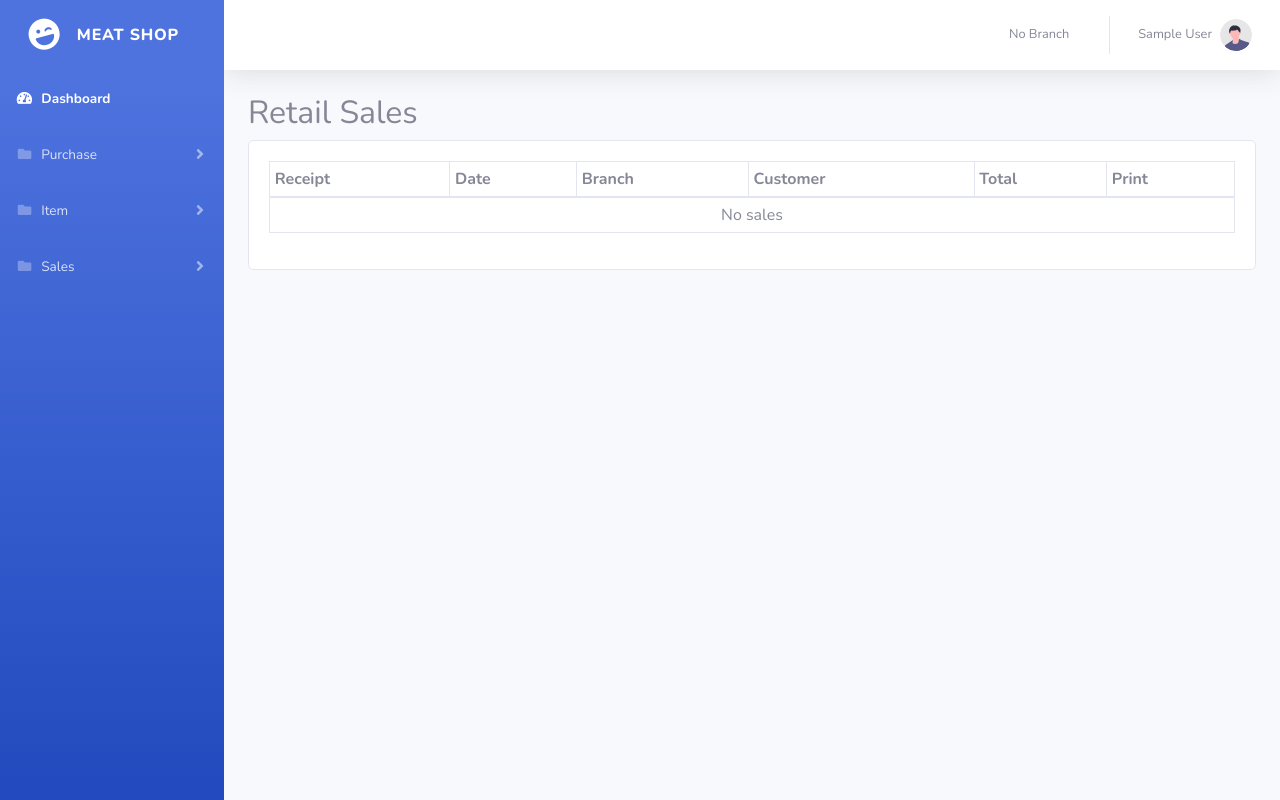
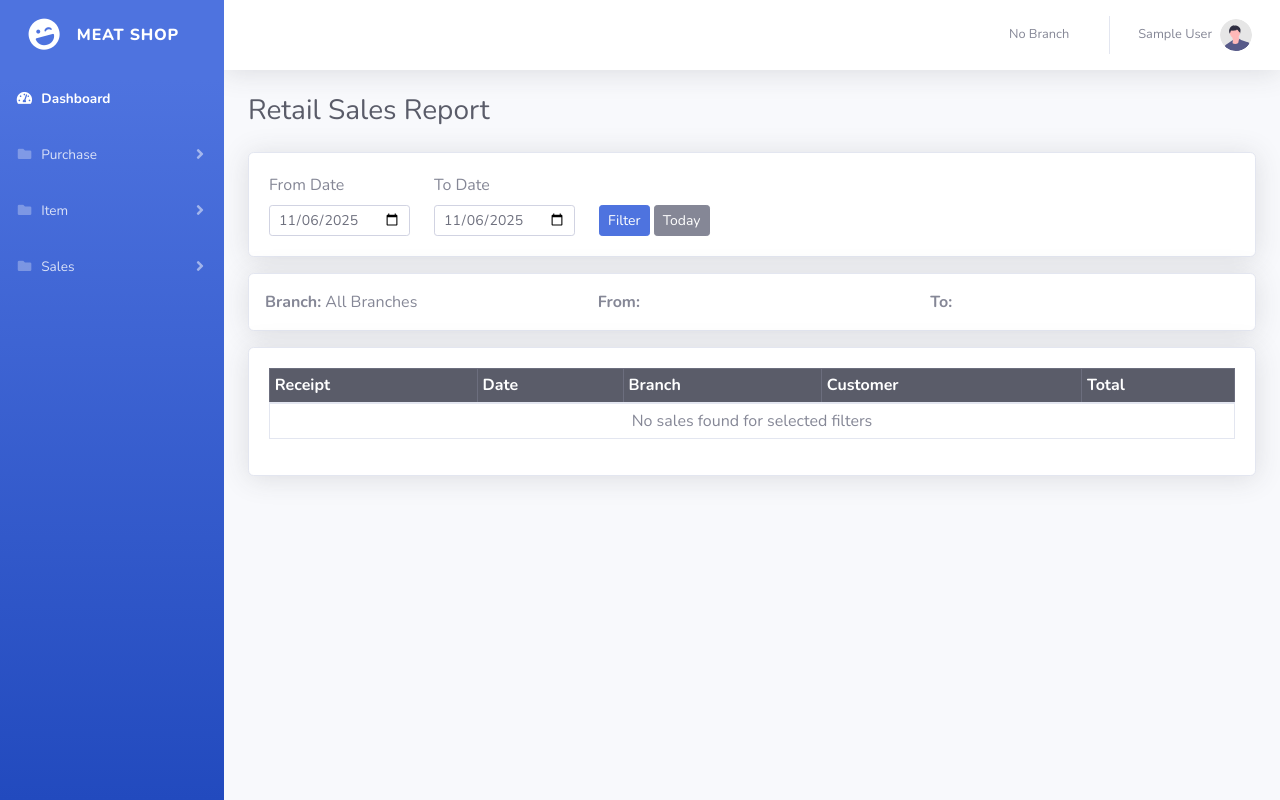
Before and after one commit to harshith-99/meat_shop, a Django app: page /accounts/sales/retail/list/ in a window 1280 px wide. Run offline with Django 5.2, Linux system fonts and the light colour scheme; the visitor is signed in with stand-in values (Sample User, id 1); data comes from the database, SQL or seed files in the repository; parts of the project's set-up code (start-up, migrations or seed data) failed here and were passed over; some libraries are stand-ins or nearby versions.

Commit message:
changes pushed on 06112025

```diff
--- a/accounts/urls.py
+++ b/accounts/urls.py
@@ -49,6 +49,7 @@
     path('retailsales/add/', views.retail_sales_add, name='retail_sales_add'),
     path('sales/retail/list/', views.retail_sales_list, name='retail_sales_list'),
     path('sales/retail/receipt/<int:pk>/', views.retail_receipt, name='retail_receipt'),
+    path('sales/retail/delete/<int:pk>/', views.retail_sales_delete, name='retail_sales_delete'),
 
     # Wholesale Sales URLs
     path('wholesale-sales/add/', views.wholesale_sales_add, name='wholesale_sales_add'),
--- a/accounts/views.py
+++ b/accounts/views.py
@@ -574,36 +574,52 @@
 @login_required
 def retail_sales_list(request):
     is_admin_like = request.user.role in ['super_admin', 'admin', 'manager']
+
+    # === GET FILTERS ===
     branch_id = request.GET.get('branch')
-    from_date = request.GET.get('from_date')
-    to_date = request.GET.get('to_date')
+    from_date_str = request.GET.get('from_date')
+    to_date_str = request.GET.get('to_date')
 
-    sales = RetailSales.objects.filter(delete_status=False)
+    # === DEFAULT: TODAY ===
+    today = date.today()
+    from_date = from_date_str or today.strftime('%Y-%m-%d')
+    to_date = to_date_str or today.strftime('%Y-%m-%d')
 
+    # === BUILD QUERY ===
+    sales = RetailSales.objects.filter(
+        delete_status=False,
+        sales_date__gte=from_date,
+        sales_date__lte=to_date
+    ).select_related('branch', 'customer', 'added_by')
+
+    # Branch Filter
     if not is_admin_like:
         sales = sales.filter(branch=request.user.branch)
     else:
         if branch_id:
             sales = sales.filter(branch_id=branch_id)
 
-    if from_date:
+    sales = sales.order_by('-sales_date')
+
+    # === GET BRANCH NAME FOR DISPLAY ===
+    selected_branch_name = ""
+    if branch_id:
         try:
-            sales = sales.filter(sales_date__gte=from_date)
-        except:
+            selected_branch_name = Branch.objects.get(id=branch_id).branch_name
+        except Branch.DoesNotExist:
             pass
-    if to_date:
-        try:
-            sales = sales.filter(sales_date__lte=to_date)
-        except:
-            pass
+    elif not is_admin_like and request.user.branch:
+        selected_branch_name = request.user.branch.branch_name
 
     context = {
-        'sales': sales.select_related('branch', 'customer').order_by('-sales_date'),
+        'sales': sales,
         'branches': Branch.objects.all() if is_admin_like else None,
         'is_admin_like': is_admin_like,
         'selected_branch': branch_id,
         'from_date': from_date,
         'to_date': to_date,
+        'selected_branch_name': selected_branch_name,
+        'today': today,
     }
     return render(request, 'retail_sales_list.html', context)
 
@@ -698,6 +714,29 @@
         'form': form, 'formset': formset,
         'customer_form': customer_form, 'is_admin_like': is_admin_like
     })
+
+@login_required
+def retail_sales_delete(request, pk):
+    if request.user.role not in ['super_admin', 'admin', 'manager']:
+        return JsonResponse({'error': 'Unauthorized'}, status=403)
+
+    sale = get_object_or_404(RetailSales, pk=pk, delete_status=False)
+
+    # Restore stock
+    with transaction.atomic():
+        for detail in sale.retailsalesdetails_set.all():
+            item = detail.item
+            if item.category.is_weight_based:
+                item.stock += detail.net_weight
+            else:
+                item.stock += detail.qty
+            item.save()
+
+        sale.delete_status = True
+        sale.deleted_by = request.user
+        sale.save()
+
+    return JsonResponse({'success': True})
 
 @login_required
 def wholesale_sales_list(request):
--- a/templates/retail_sales_list.html
+++ b/templates/retail_sales_list.html
@@ -1,15 +1,21 @@
 {% load static %}
-{% include "sidebar\sidebar.html" %}
+{% include "sidebar/sidebar.html" %}
 {% load humanize %}
 
+<div class="container-fluid">
+    <h1 class="h3 mb-4 text-gray-800">Retail Sales Report</h1>
 
-    <div class="container-fluid">
-        <h2>Retail Sales</h2>
+    <!-- FILTER SUMMARY -->
 
+
+    <!-- FILTER FORM -->
+    <div class="card shadow mb-3">
+        <div class="card-body">
+            <form method="get">
+                <div class="row g-2 align-items-end">
                     {% if is_admin_like %}
-        <form method="get" class="mb-3">
-            <div class="row g-2">
-                <div class="col">
+                    <div class="col-md-3">
+                        <label class="form-label">Branch</label>
                         <select name="branch" class="form-select form-select-sm">
                             <option value="">All Branches</option>
                             {% for b in branches %}
@@ -19,24 +25,56 @@
                             {% endfor %}
                         </select>
                     </div>
-                <div class="col"><input type="date" name="from_date" value="{{ from_date }}" class="form-control form-control-sm"></div>
-                <div class="col"><input type="date" name="to_date" value="{{ to_date }}" class="form-control form-control-sm"></div>
-                <div class="col"><button type="submit" class="btn btn-primary btn-sm">Filter</button></div>
+                    {% endif %}
+                    <div class="col-md-2">
+                        <label class="form-label">From Date</label>
+                        <input type="date" name="from_date" value="{{ from_date }}" class="form-control form-control-sm">
+                    </div>
+                    <div class="col-md-2">
+                        <label class="form-label">To Date</label>
+                        <input type="date" name="to_date" value="{{ to_date }}" class="form-control form-control-sm">
+                    </div>
+                    <div class="col">
+                        <button type="submit" class="btn btn-primary btn-sm">Filter</button>
+                        <a href="{% url 'retail_sales_list' %}" class="btn btn-secondary btn-sm">Today</a>
+                    </div>
                 </div>
             </form>
-        {% endif %}
+        </div>
+    </div>
 
-        <div class="card">
+    <div class="card shadow mb-3">
+        <div class="card-body p-3">
+            <div class="row text-sm">
+                <div class="col">
+                    <strong>Branch:</strong> {{ selected_branch_name|default:"All Branches" }}
+                </div>
+                <div class="col">
+                    <strong>From:</strong> {{ from_date|date:"d/m/Y" }}
+                </div>
+                <div class="col">
+                    <strong>To:</strong> {{ to_date|date:"d/m/Y" }}
+                </div>
+            </div>
+        </div>
+    </div>
+
+    <!-- SALES TABLE -->
+    <div class="card shadow">
         <div class="card-body">
+            <div class="table-responsive">
                 <table class="table table-sm table-bordered">
-                    <thead>
+                    <thead class="table-dark">
                         <tr>
                             <th>Receipt</th>
                             <th>Date</th>
                             <th>Branch</th>
                             <th>Customer</th>
                             <th>Total</th>
-                            <th>Print</th>
+                            {% if is_admin_like %}
+                            <th>Created By</th>
+                            <th>Action</th>
+                            {% endif %}
                         </tr>
                     </thead>
                     <tbody>
@@ -46,14 +84,46 @@
                             <td>{{ s.sales_date|date:"d/m/Y" }}</td>
                             <td>{{ s.branch.branch_name }}</td>
                             <td>{{ s.customer.customer_name|default:"Walk-in" }}</td>
-                            <td>₹{{ s.grand_total|floatformat:2|intcomma }}</td>
-                            <td><a href="{% url 'retail_receipt' s.pk %}" target="_blank" class="btn btn-info btn-xs">Print</a></td>
+                            <td class="text-end">₹{{ s.grand_total|floatformat:2|intcomma }}</td>
+                            {% if is_admin_like %}
+                            <td>{{ s.added_by.get_full_name|default:s.added_by.username }}</td>
+                            <td>
+                                <a href="{% url 'retail_receipt' s.pk %}" target="_blank" class="btn btn-info btn-sm">
+                                    Print
+                                </a>
+                                <button onclick="deleteSale({{ s.pk }})" class="btn btn-danger btn-sm">
+                                    Delete
+                                </button>
+                            </td>
+                            {% endif %}
                         </tr>
                         {% empty %}
-                        <tr><td colspan="6" class="text-center">No sales</td></tr>
+                        <tr>
+                            <td colspan="{% if is_admin_like %}7{% else %}5{% endif %}" class="text-center">
+                                No sales found for selected filters
+                            </td>
+                        </tr>
                         {% endfor %}
                     </tbody>
                 </table>
             </div>
         </div>
     </div>
+</div>
+
+<!-- DELETE SCRIPT -->
+<script>
+function deleteSale(pk) {
+    if (confirm('Are you sure you want to delete this sale? Stock will be restored.')) {
+        fetch(`/accounts/sales/retail/delete/${pk}/`, {
+            method: 'POST',
+            headers: {
+                'X-CSRFToken': document.querySelector('[name=csrfmiddlewaretoken]').value,
+            }
+        }).then(res => res.json()).then(data => {
+            if (data.success) location.reload();
+            else alert('Error: ' + data.error);
+        });
+    }
+}
+</script>
```
Lines whose indentation alone changed are shown as unchanged.
